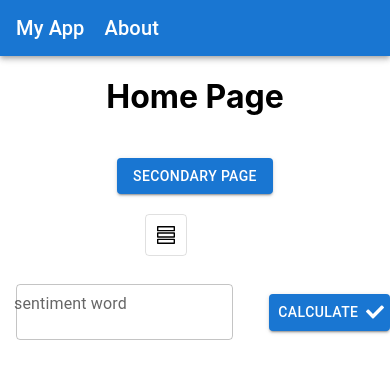
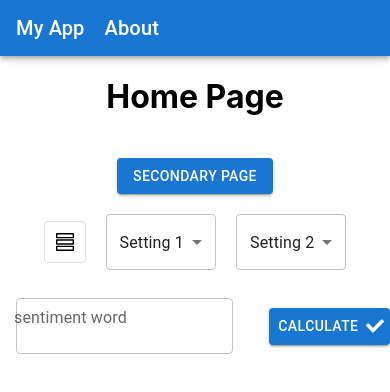
Before and after one commit to KhongKevin/sentiment-web-app, a React (Create React App) app: page /HomePage in a window 390 px wide. Both pictures are taken after a click on the button "list". Shown: the top 392 px of the page. Built offline with nearby package versions, Linux system fonts and the light colour scheme.

Commit message:
layout changes, and added settings / hamburger button

```diff
--- a/package.json
+++ b/package.json
@@ -5,6 +5,7 @@
   "dependencies": {
     "@emotion/react": "^11.11.4",
     "@emotion/styled": "^11.11.0",
+    "@mui/lab": "^5.0.0-alpha.168",
     "@mui/material": "^5.15.13",
     "@testing-library/jest-dom": "^5.17.0",
     "@testing-library/react": "^13.4.0",
--- a/src/pages/HomePage.js
+++ b/src/pages/HomePage.js
@@ -1,10 +1,12 @@
-// HomePage.js
-import React from 'react';
+import React, { useState } from 'react';
 import { Link } from 'react-router-dom';
 import Button from '@mui/material/Button';
 import { ToggleButton } from '@mui/material';
 import { TextField } from '@mui/material';
-import SecondaryPage from './SecondaryPage';
+import ListItemButton from '@mui/material/ListItemButton';
+import ListItemText from '@mui/material/ListItemText';
+import { MenuItem, Select } from '@mui/material'; // Import Select and MenuItem from @mui/material
+
 
 
 const SendIcon = () => (
@@ -20,16 +22,35 @@ const ViewListIcon = () => (
 
 
 const HomePage = () => {
+
+  const [isVisible, setIsVisible] = useState(false);
+
+  // Step 3: Function to toggle visibility
+  const toggleVisibility = () => {
+    setIsVisible(!isVisible);
+  };
+
   return (
     <div style={{ display: 'flex', flexDirection: 'column', alignItems: 'center', gap: '20px' }}>
       <h1>Home Page</h1>
       <Link to="/SecondaryPage">
         <Button variant="contained" color="primary">Secondary Page</Button>
       </Link>
-        <div style={{ marginRight: '15%' }}>
-          <ToggleButton value="list" aria-label="list">
+      <div style={{ display: 'flex', flexDirection: 'row', alignItems: 'center', gap: '20px' }}>
+        <ToggleButton value="list" aria-label="list" onClick={toggleVisibility}>
           <ViewListIcon />
         </ToggleButton>
+        {isVisible && (
+          <>
+            <Select label="Options1" value="setting1" onChange={() => {}} renderValue={() => "Setting 1"}>
+              <MenuItem value="Option 1">Option 1</MenuItem>
+              <MenuItem value="Option 2">Option 2</MenuItem>
+            </Select>
+            <Select label="Options2" value="setting2" onChange={() => {}} renderValue={() => "Setting 2"} >
+              <MenuItem value="Option 1">Option 1</MenuItem>
+              <MenuItem value="Option 2">Option 2</MenuItem>
+            </Select>
+          </>)}
       </div>
       <div style={{ display: 'flex', flexDirection: 'row', alignItems: 'center', gap: '20px' }}>
         <TextField id="outlined-basic" label="sentiment word" variant="outlined" style={{ padding: '8px 16px' }} />
@@ -37,8 +58,8 @@ const HomePage = () => {
           Calculate
         </Button>
       </div>
-
     </div>
+    //TODO ADD MULTI SELECT
   );
   };
 export default HomePage;
--- a/src/pages/SecondaryPage.js
+++ b/src/pages/SecondaryPage.js
@@ -1,7 +1,7 @@
 import React from 'react';
 import { Link } from 'react-router-dom';
 import Button from '@mui/material/Button';
-import HomePage from './HomePage';
+
 const SecondaryPage= () => {
     return(
         <div style={{ display: 'flex', flexDirection: 'column', alignItems: 'center', gap: '20px' }}>
```
Also changed, not shown: 1 other file (tests, documents, lock files or other folders). Lines whose indentation alone changed are shown as unchanged.
